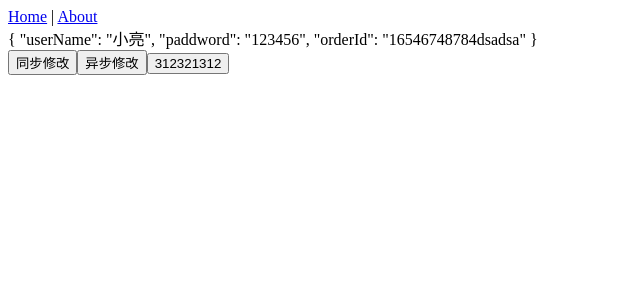
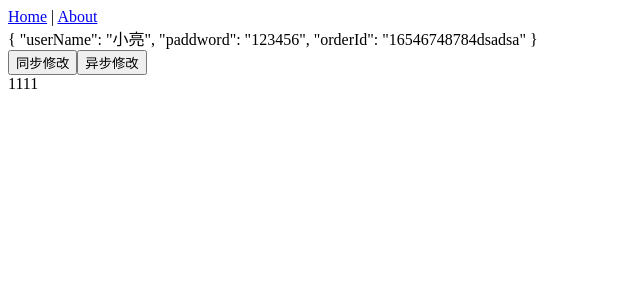
Before and after one commit to xiaoliang2018/vue-cli-demo, a Vue app: page /#/ in a window 1280 px wide. Shown: the top 300 px of the page, without its empty margins (0-640 px from the left). Built offline with nearby package versions, Linux system fonts and the light colour scheme.

Commit message:
冲突测试3

```diff
--- a/src/views/Home.vue
+++ b/src/views/Home.vue
@@ -3,7 +3,7 @@
     <div>{{userData}}</div>
     <button @click="synchronization">同步修改</button>
     <button @click="asynchronous">异步修改</button>
-    <button>312321312</button>
+    <div>1111</div>
   </div>
 </template>
 
```
